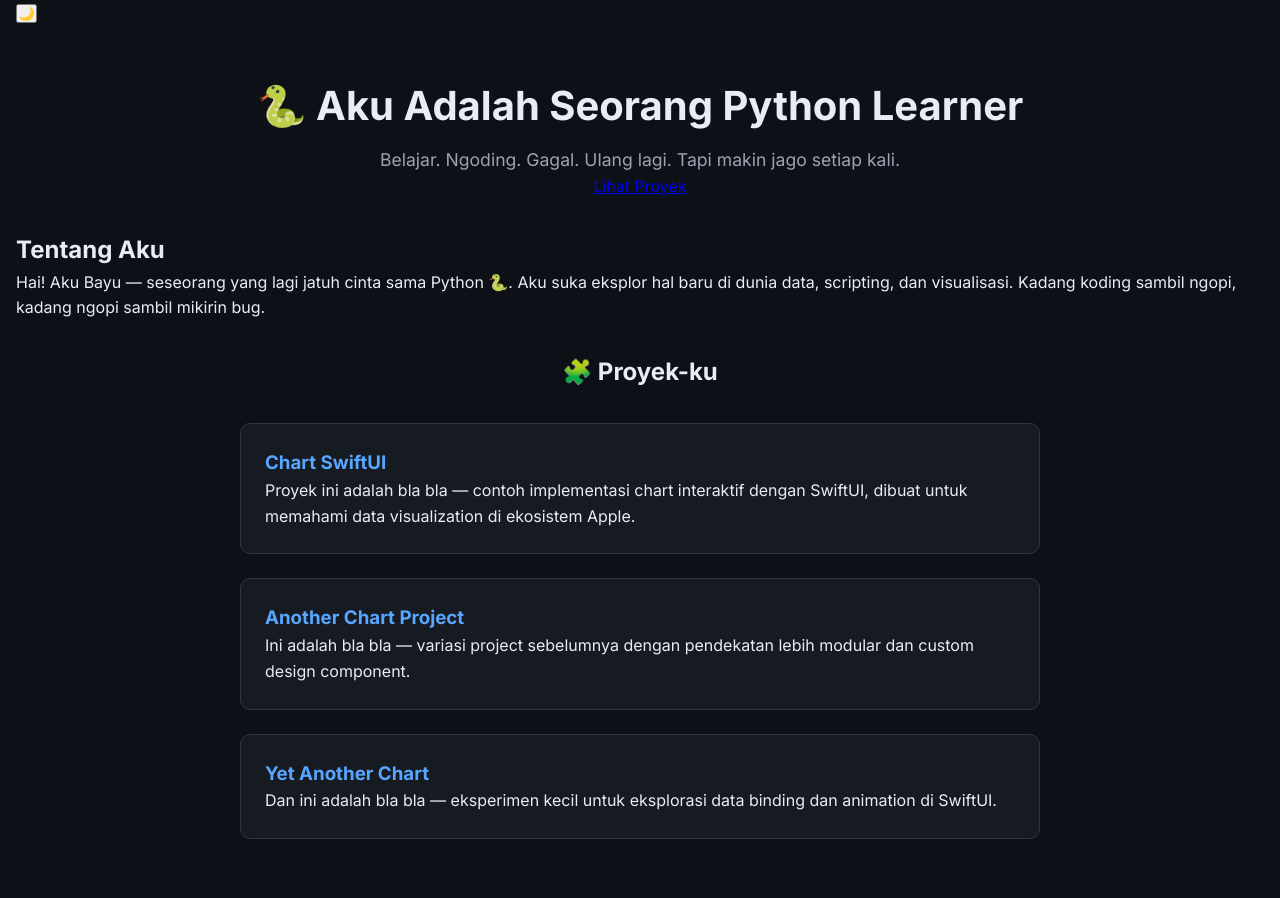
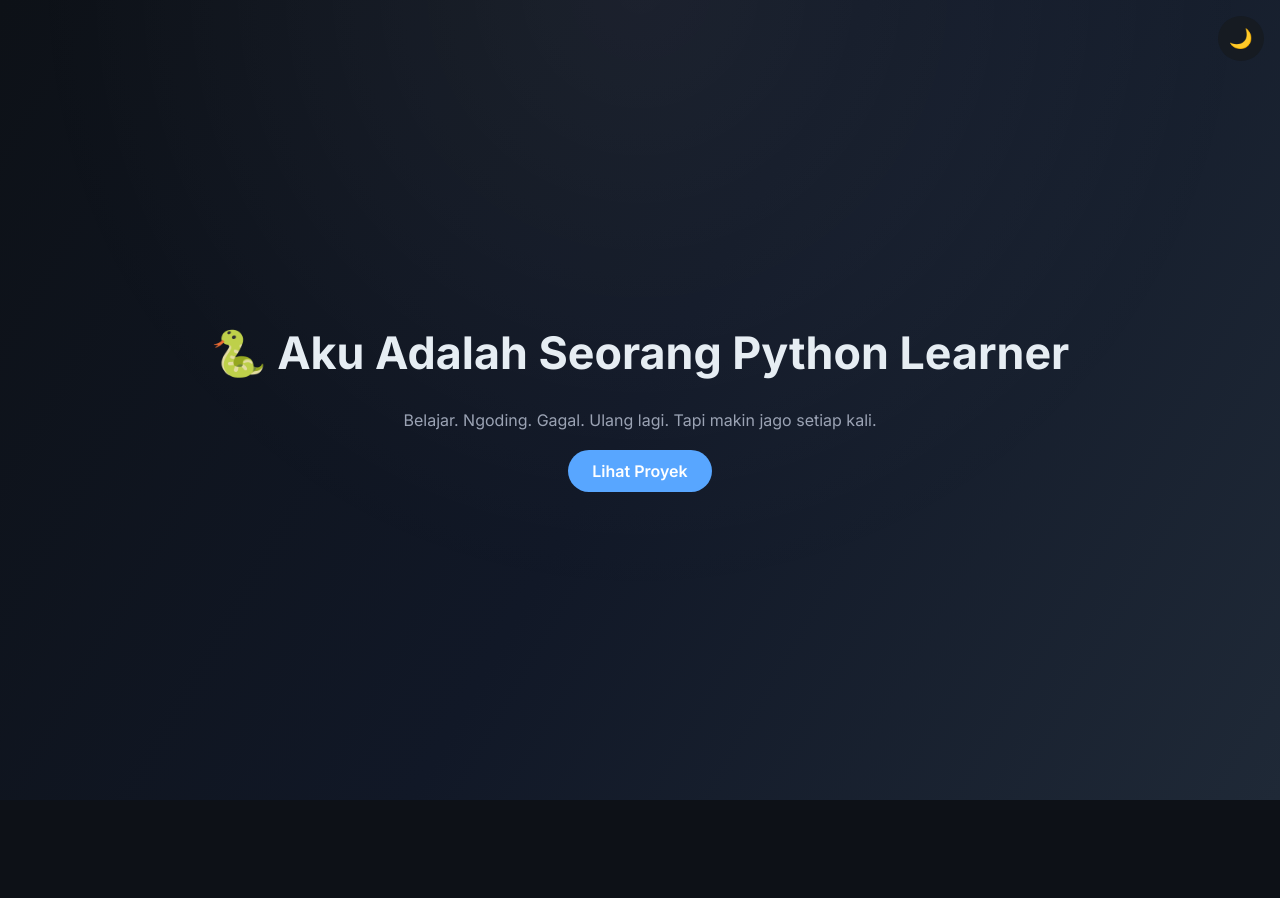
Before and after one commit to developwithbayu/developwithbayu.github.io, a plain HTML site: page index.html in a window 1280 px wide. Shown: the top 898 px of the page. Drawn offline with Linux system fonts and the light colour scheme.

Commit message:
Implement theming with CSS variables and update styles
Added CSS variables for theming and improved styles.

```diff
--- a/style.css
+++ b/style.css
@@ -1,51 +1,140 @@
 @import url('https://fonts.googleapis.com/css2?family=Inter:wght@400;600;700&display=swap');
+
+:root {
+  --bg: #0d1117;
+  --text: #e6edf3;
+  --accent: #58a6ff;
+  --card: #161b22;
+}
+
+.light-theme {
+  --bg: #fafafa;
+  --text: #111;
+  --accent: #0077ff;
+  --card: #fff;
+}
 
 * {
   margin: 0;
   padding: 0;
   box-sizing: border-box;
+  scroll-behavior: smooth;
 }
 
 body {
   font-family: 'Inter', sans-serif;
-  background: #0d1117;
-  color: #e6edf3;
-  line-height: 1.6;
-  padding: 0 1rem;
+  background: var(--bg);
+  color: var(--text);
+  transition: background 0.5s, color 0.5s;
+  line-height: 1.7;
 }
 
-header {
-  text-align: center;
-  padding: 3rem 0 2rem;
+/* Theme toggle */
+.theme-toggle {
+  position: fixed;
+  top: 1rem;
+  right: 1rem;
+  z-index: 99;
 }
 
-header h1 {
-  font-size: 2.5rem;
-  margin-bottom: 0.5rem;
+.theme-toggle button {
+  background: var(--card);
+  color: var(--text);
+  border: none;
+  border-radius: 50%;
+  padding: 0.7rem;
+  cursor: pointer;
+  font-size: 1.2rem;
+  transition: transform 0.3s;
 }
 
-header p {
-  font-size: 1.1rem;
+.theme-toggle button:hover {
+  transform: rotate(15deg);
+}
+
+/* Hero */
+.hero {
+  position: relative;
+  height: 100vh;
+  display: flex;
+  align-items: center;
+  justify-content: center;
+  text-align: center;
+  overflow: hidden;
+  background: linear-gradient(120deg, #0d1117, #111827, #1f2937);
+  color: var(--text);
+}
+
+.hero .overlay {
+  position: absolute;
+  top: 0; left: 0;
+  width: 100%;
+  height: 100%;
+  background: radial-gradient(circle at top, rgba(255,255,255,0.05), transparent 60%);
+  animation: move-bg 10s linear infinite;
+}
+
+@keyframes move-bg {
+  0% { transform: translateY(0); }
+  50% { transform: translateY(-10px); }
+  100% { transform: translateY(0); }
+}
+
+.hero .content {
+  position: relative;
+  z-index: 1;
+  padding: 2rem;
+}
+
+.hero h1 {
+  font-size: 2.8rem;
+  margin-bottom: 1rem;
+}
+
+.hero p {
+  color: #9ba3b4;
+  margin-bottom: 1.5rem;
+}
+
+.btn {
+  background: var(--accent);
+  color: white;
+  padding: 0.7rem 1.5rem;
+  border-radius: 30px;
+  text-decoration: none;
+  font-weight: 600;
+  transition: background 0.3s, transform 0.3s;
+}
+
+.btn:hover {
+  background: #1f6feb;
+  transform: translateY(-3px);
+}
+
+/* Sections */
+section {
+  max-width: 800px;
+  margin: 0 auto;
+  padding: 4rem 1.5rem;
+}
+
+section h2 {
+  text-align: center;
+  margin-bottom: 1.5rem;
+}
+
+section p {
+  text-align: center;
   color: #9ba3b4;
 }
 
-.projects {
-  max-width: 800px;
-  margin: 0 auto;
-  padding: 2rem 0;
-}
-
-.projects h2 {
-  text-align: center;
-  margin-bottom: 2rem;
-}
-
+/* Projects */
 .project {
-  background: #161b22;
+  background: var(--card);
   border: 1px solid #30363d;
   border-radius: 10px;
   padding: 1.5rem;
-  margin-bottom: 1.5rem;
+  margin-top: 1.5rem;
   transition: transform 0.2s ease, box-shadow 0.2s ease;
 }
 
@@ -55,7 +144,7 @@ header p {
 }
 
 .project h3 a {
-  color: #58a6ff;
+  color: var(--accent);
   text-decoration: none;
 }
 
@@ -63,18 +152,34 @@ header p {
   text-decoration: underline;
 }
 
+/* Fade-in animation */
+.fade-in {
+  opacity: 0;
+  transform: translateY(30px);
+  transition: all 0.7s ease-out;
+}
+
+.fade-in.show {
+  opacity: 1;
+  transform: translateY(0);
+}
+
+/* Footer */
 footer {
   text-align: center;
-  padding: 2rem 0;
-  font-size: 0.9rem;
-  color: #8b949e;
+  padding: 3rem 0;
+  color: #9ba3b4;
 }
 
 footer a {
-  color: #58a6ff;
+  color: var(--accent);
   text-decoration: none;
 }
 
-footer a:hover {
-  text-decoration: underline;
+footer .socials {
+  margin-top: 1rem;
 }
+
+footer .socials a {
+  margin: 0 0.5rem;
+}
```
